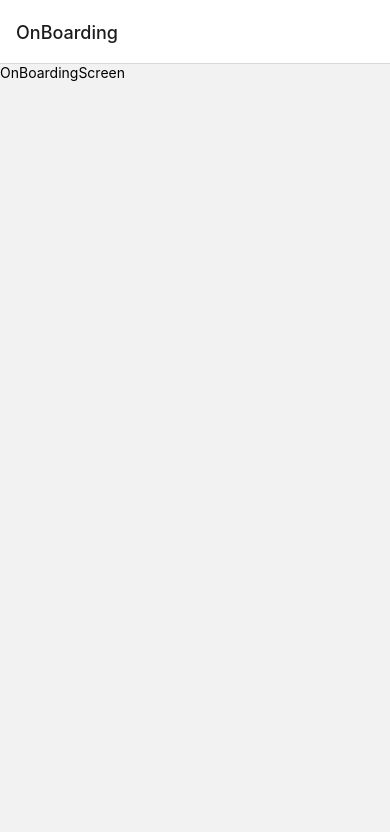
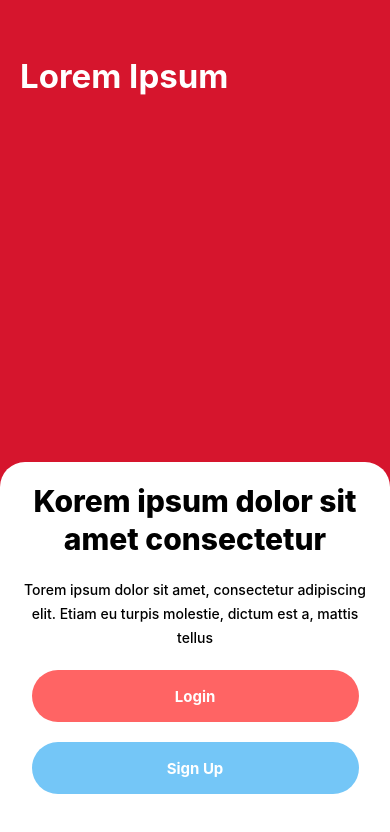
Before and after one commit to CenkMerk/35inch, a React Native app: screen /OnBoarding in a window 390 px wide. Shown: the top 832 px of the page. Built offline with nearby package versions, Linux system fonts and the light colour scheme.

Commit message:
OnBoarding page completed

```diff
--- a/src/Components/Button/Button.jsx
+++ b/src/Components/Button/Button.jsx
@@ -1,13 +1,20 @@
 import { StyleSheet, Text, TouchableOpacity } from "react-native";
 import React from "react";
+import { useNavigation } from "@react-navigation/native";
 
-export default function Button({ btnText, btnColor,btnWidth }) {
+export default function Button({ btnText, btnColor, btnWidth, btnNavigate }) {
+  const navigation = useNavigation();
+
   const buttonBgColor = {
     backgroundColor: btnColor,
-    width:btnWidth,
+    width: btnWidth,
   };
+
   return (
-    <TouchableOpacity style={[styles.container, buttonBgColor]}>
+    <TouchableOpacity
+      style={[styles.container, buttonBgColor]}
+      onPress={() => navigation.navigate(btnNavigate)}
+    >
       <Text style={styles.buttonText}>{btnText}</Text>
     </TouchableOpacity>
   );
--- a/src/Navigation/Navigation.jsx
+++ b/src/Navigation/Navigation.jsx
@@ -13,7 +13,9 @@ export default function Navigation() {
   return (
     <NavigationContainer>
       <Stack.Navigator>
-        <Stack.Screen name="OnBoarding" component={OnBoardingScreen} />
+        <Stack.Screen name="OnBoarding" component={OnBoardingScreen} options={{
+              headerShown: false,
+            }}/>
         <Stack.Screen name="Register" component={RegisterScreen} />
         <Stack.Screen name="Login" component={LoginScreen} />
         <Stack.Screen name="Applicants" component={ApplicantsScreen} />
--- a/src/Screen/OnBoardingScreen/OnBoardingScreen.jsx
+++ b/src/Screen/OnBoardingScreen/OnBoardingScreen.jsx
@@ -1,12 +1,31 @@
-import { StyleSheet, Text, View } from 'react-native'
-import React from 'react'
+import { Text, View } from "react-native";
+import React from "react";
+import styles from "./Styles.js";
+import Button from "../../Components/Button/Button.jsx";
 
 export default function OnBoardingScreen() {
   return (
-    <View>
-      <Text>OnBoardingScreen</Text>
+    <View style={styles.container}>
+      <Text style={styles.header}>Lorem Ipsum</Text>
+      <View style={styles.buttonsContainer}>
+        <Text style={styles.title}>Korem ipsum dolor sit amet consectetur</Text>
+        <Text style={styles.desc}>
+          Torem ipsum dolor sit amet, consectetur adipiscing elit. Etiam eu
+          turpis molestie, dictum est a, mattis tellus
+        </Text>
+        <Button
+          btnText="Login"
+          btnColor="#FF6464"
+          btnWidth={327}
+          btnNavigate="Login"
+        />
+        <Button
+          btnText="Sign Up"
+          btnColor="#74C6F7"
+          btnWidth={327}
+          btnNavigate="Register"
+        />
+      </View>
     </View>
-  )
+  );
 }
-
-const styles = StyleSheet.create({})
```
